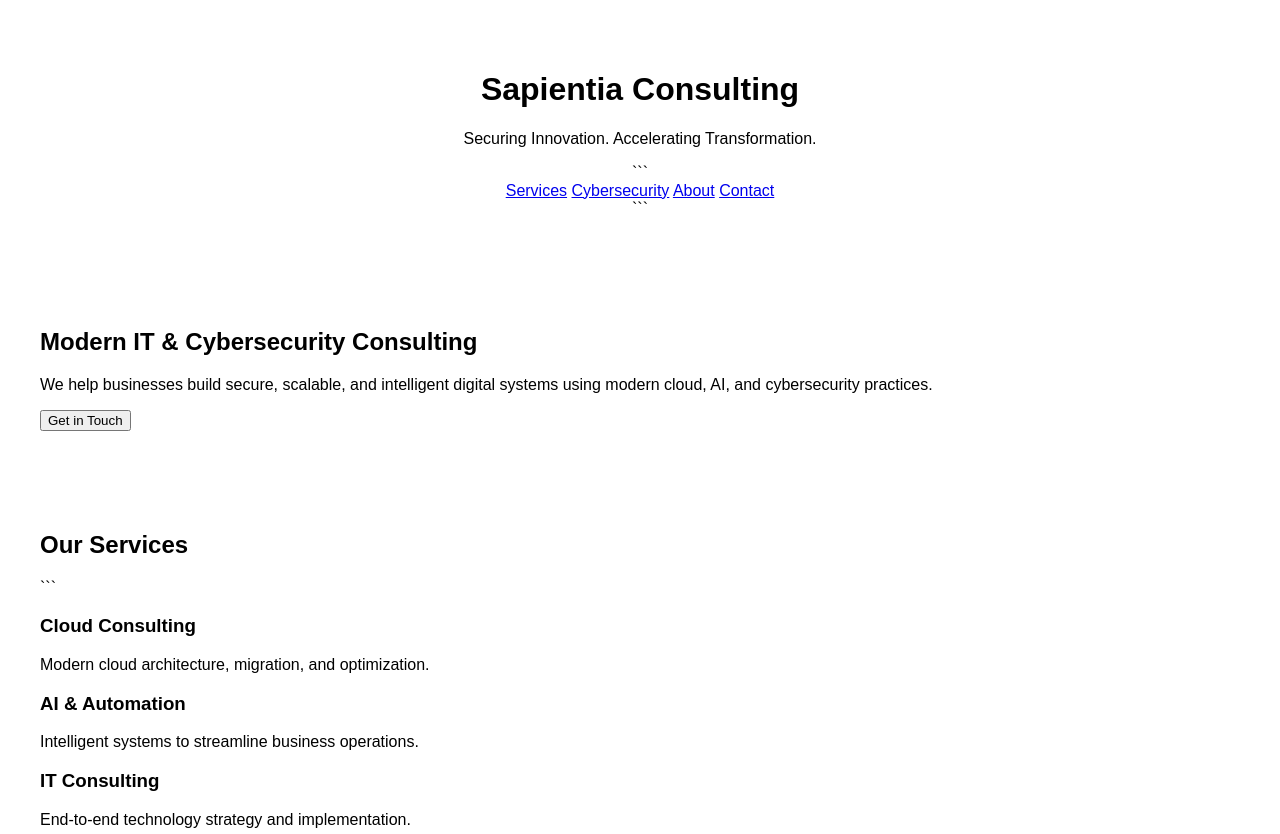
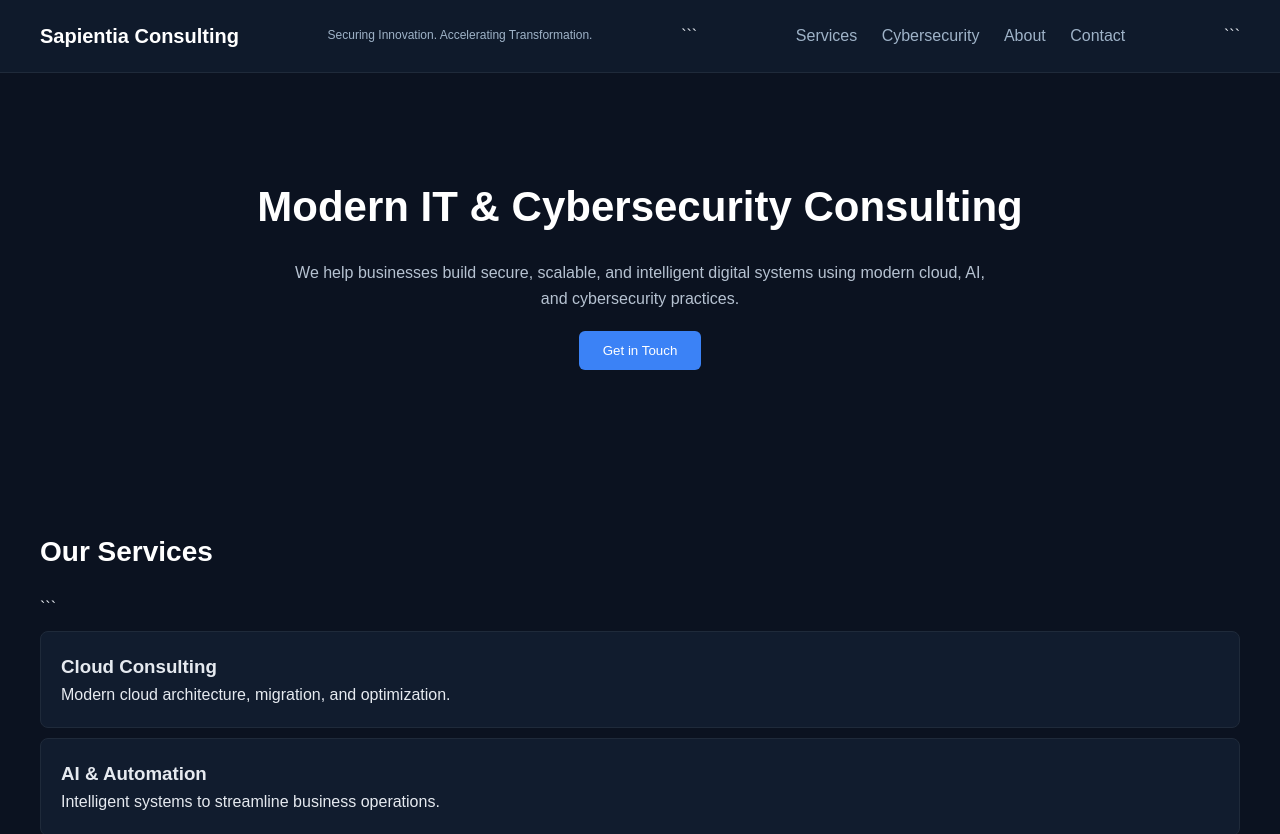
Before and after one commit to anusree-krishnan/sapientia-consulting, a plain HTML site: page index.html in a window 1280 px wide. Shown: the top 834 px of the page. Drawn offline with Linux system fonts and the light colour scheme.

Commit message:
Upgrade UI to modern enterprise cybersecurity design

```diff
--- a/styles.css
+++ b/styles.css
@@ -1,14 +1,103 @@
+/* ===== GLOBAL RESET ===== */
+
+* {
+  margin: 0;
+  padding: 0;
+  box-sizing: border-box;
+  font-family: Arial, sans-serif;
+  }
+
+/* ===== BODY ===== */
 body {
-    font-family: Arial, sans-serif;
-    margin: 0;
-    padding: 0;
+background: #0b1220;
+color: #e6eaf0;
+line-height: 1.6;
 }
 
-header {
-    padding: 50px;
-    text-align: center;
+/* ===== HEADER ===== */
+.header {
+padding: 20px 40px;
+display: flex;
+justify-content: space-between;
+align-items: center;
+background: #0f1a2b;
+border-bottom: 1px solid #1f2a3a;
 }
 
+.header h1 {
+font-size: 20px;
+color: #ffffff;
+}
+
+.header p {
+font-size: 12px;
+color: #9fb3c8;
+}
+
+/* NAV */
+nav a {
+margin: 0 10px;
+color: #9fb3c8;
+text-decoration: none;
+}
+
+nav a:hover {
+color: #ffffff;
+}
+
+/* ===== HERO ===== */
+.hero {
+padding: 100px 40px;
+text-align: center;
+}
+
+.hero h2 {
+font-size: 42px;
+margin-bottom: 20px;
+color: #ffffff;
+}
+
+.hero p {
+max-width: 700px;
+margin: auto;
+color: #b6c2d1;
+}
+
+.hero button {
+margin-top: 20px;
+padding: 12px 24px;
+border: none;
+background: #3b82f6;
+color: white;
+cursor: pointer;
+border-radius: 6px;
+}
+
+/* ===== SECTIONS ===== */
 section {
-    padding: 40px;
+padding: 60px 40px;
 }
+
+section h2 {
+font-size: 28px;
+margin-bottom: 20px;
+color: #ffffff;
+}
+
+/* SERVICE BOXES */
+section div {
+background: #111c2e;
+padding: 20px;
+margin: 10px 0;
+border-radius: 8px;
+border: 1px solid #1f2a3a;
+}
+
+/* ===== FOOTER ===== */
+footer {
+text-align: center;
+padding: 30px;
+background: #0f1a2b;
+border-top: 1px solid #1f2a3a;
+color: #9fb3c8;
+}
```
